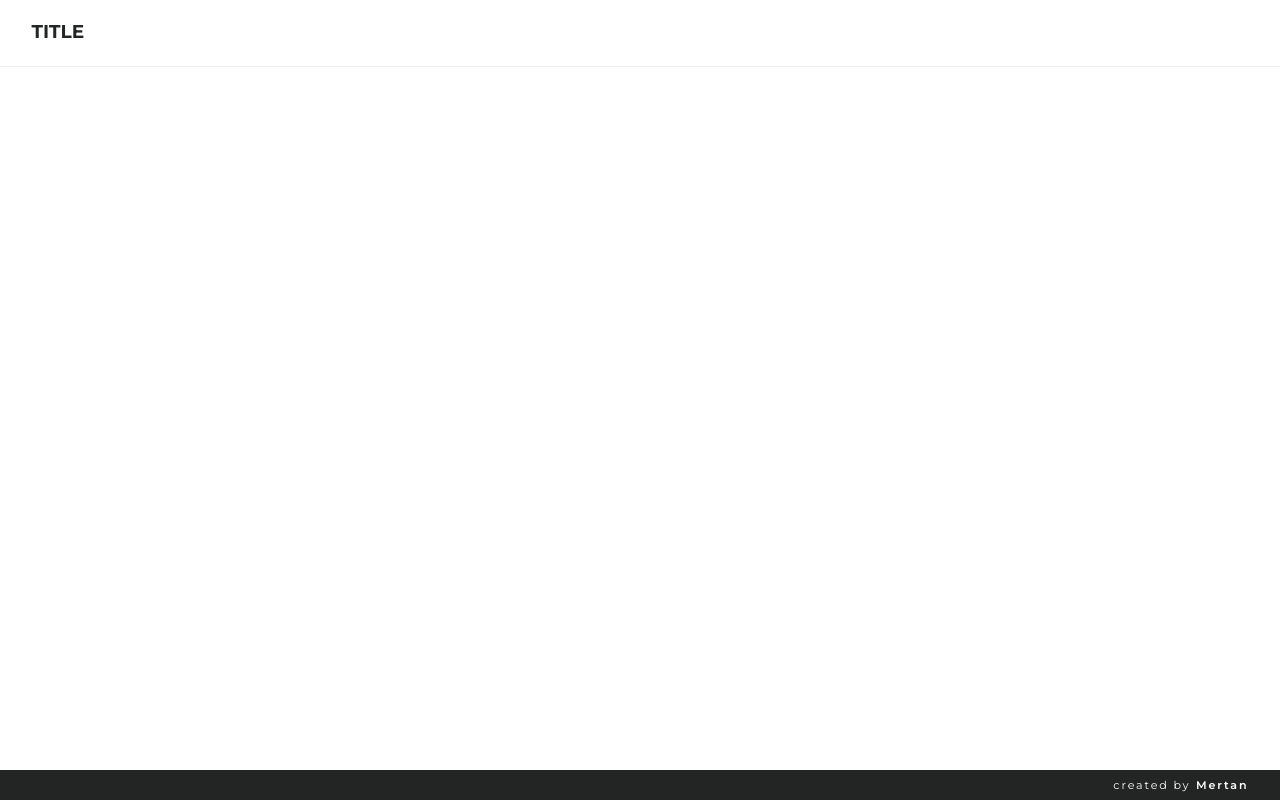
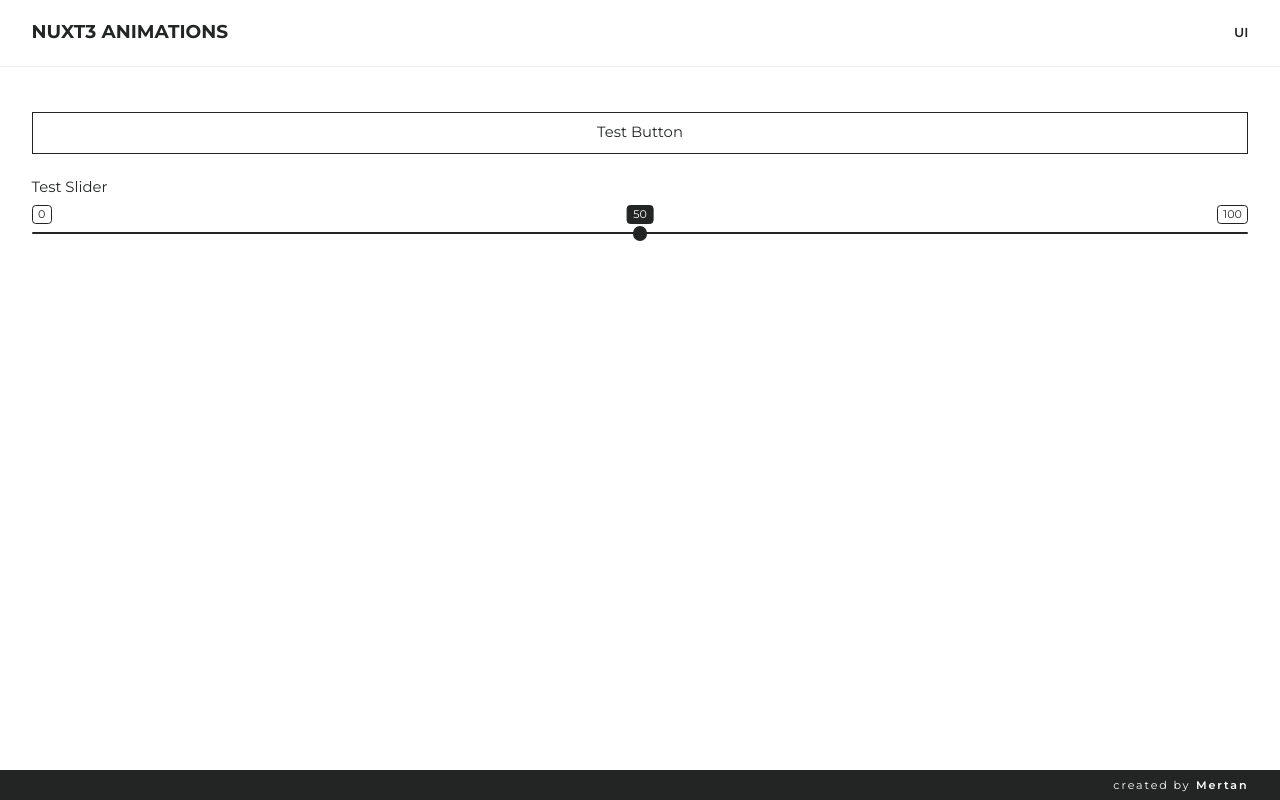
Before and after one commit to marten-mertan/nuxt3-template, a Nuxt app: page /ui in a window 1280 px wide. Built offline with nearby package versions, Linux system fonts and the light colour scheme.

Commit message:
add ui, update dependencies

```diff
--- a/assets/scss/shared/_variables.scss
+++ b/assets/scss/shared/_variables.scss
@@ -21,3 +21,6 @@ $burger-line-w: 2.4rem;
 /* Spacing */
 $padding: 2.4rem;
 $padding-m: 1.6rem;
+
+/* Transitions */
+$default-transition: .2s ease;
--- a/components/layout/header.vue
+++ b/components/layout/header.vue
@@ -10,9 +10,10 @@
           href="/"
           :class="$style.link"
         >
-          TITLE
+          Nuxt3 Animations
         </NuxtLink>
       </div>
+      <LayoutHeaderMenu />
     </div>
   </header>
 </template>
--- /dev/null
+++ b/components/layout/header/menu.vue
@@ -0,0 +1,38 @@
+<script setup lang="ts">
+
+</script>
+
+<template>
+  <header :class="$style.HeaderMenu">
+    <NuxtLink
+      to="/ui/"
+      :class="$style.link"
+    >
+      UI
+    </NuxtLink>
+  </header>
+</template>
+
+<style lang="scss" module>
+  .HeaderMenu {
+    display: flex;
+    align-items: center;
+    gap: 2.4rem;
+
+    @include respond-to(mobile) {
+      display: none;
+    }
+  }
+
+  .link {
+    font-size: 1.4rem;
+    font-weight: 600;
+    border-bottom: .1rem solid transparent;
+    padding: .4rem 0;
+    transition: border-bottom $default-transition;
+
+    &:hover {
+      border-bottom: .1rem solid $black;
+    }
+  }
+</style>
--- /dev/null
+++ b/components/ui/button.vue
@@ -0,0 +1,25 @@
+<script setup lang="ts">
+</script>
+
+<template>
+  <button :class="$style.UiButton">
+    <slot />
+  </button>
+</template>
+
+<style lang="scss" module>
+.UiButton {
+  font-size: 1.6rem;
+  padding: 1.2rem 2.4rem;
+  cursor: pointer;
+  background-color: $white;
+  color: $black;
+  border: .1rem solid $black;
+  transition: color $default-transition, background-color $default-transition;
+
+  &:hover {
+    background-color: $black;
+    color: $white;
+  }
+}
+</style>
--- /dev/null
+++ b/components/ui/inputSlider.vue
@@ -0,0 +1,139 @@
+<script setup lang="ts">
+const props = withDefaults(defineProps<{
+  modelValue: number
+  min: number
+  max: number
+  step?: number
+  label?: string
+}>(), {
+  step: 1,
+  label: '',
+})
+
+const emit = defineEmits<{
+  (e: 'update:modelValue', value: number): void
+}>()
+
+const value = computed({
+  get: () => props.modelValue,
+  set: (val: number) => emit('update:modelValue', val),
+})
+</script>
+
+<template>
+  <div :class="$style.UiInputSlider">
+    <p
+      v-if="label"
+      :class="$style.label"
+    >
+      {{ $props.label }}
+    </p>
+    <div :class="$style.wrapper">
+      <div :class="$style.min">
+        {{ min }}
+      </div>
+      <input
+        v-model.number="value"
+        :class="$style.slider"
+        type="range"
+        :min="min"
+        :max="max"
+        :step="step"
+        @input="(e: Event) => emit('update:modelValue', (e.target as HTMLInputElement).valueAsNumber)"
+      >
+      <div :class="$style.value">
+        {{ value }}
+      </div>
+      <div :class="$style.max">
+        {{ max }}
+      </div>
+    </div>
+  </div>
+</template>
+
+<style lang="scss" module>
+.UiInputSlider {
+  position: relative;
+}
+
+.label {
+  margin: 0 0 .8rem 0;
+  font-size: 1.6rem;
+  color: $black;
+}
+
+.wrapper {
+  position: relative;
+  display: flex;
+  align-items: flex-end;
+  height: 3.1rem;
+}
+
+.slider {
+  flex: 1;
+  cursor: pointer;
+  height: .2rem;
+  background: $black;
+  border-radius: .4rem;
+  transition: background-color $default-transition;
+
+  &::-webkit-slider-thumb {
+    appearance: none;
+    width: 1.6rem;
+    height: 1.6rem;
+    background: $black;
+    cursor: pointer;
+    border-radius: 50%;
+    transition: transform $default-transition;
+
+    &:hover {
+      transform: scale(1.1);
+    }
+  }
+
+  &::-moz-range-thumb {
+    width: 1.6rem;
+    height: 1.6rem;
+    background: $black;
+    cursor: pointer;
+    border-radius: 50%;
+    transition: transform $default-transition;
+
+    &:hover {
+      transform: scale(1.1);
+    }
+  }
+}
+
+.min, .max {
+  position: absolute;
+  top: 0;
+  background: $white;
+  color: $black;
+  padding: .2rem .6rem;
+  border-radius: .4rem;
+  font-size: 1.2rem;
+  border: .1rem solid $black;
+}
+
+.min {
+  left: 0;
+}
+
+.max {
+  right: 0;
+}
+
+.value {
+  position: absolute;
+  top: 0;
+  left: 50%;
+  transform: translateX(-50%);
+  background: $black;
+  color: $white;
+  padding: .2rem .6rem;
+  border-radius: .4rem;
+  font-size: 1.2rem;
+  border: .1rem solid $black;
+}
+</style>
--- a/layouts/default.vue
+++ b/layouts/default.vue
@@ -1,4 +1,4 @@
-<script setupt lang="ts">
+<script setup lang="ts">
 </script>
 
 <template>
--- a/package.json
+++ b/package.json
@@ -16,7 +16,7 @@
     "@nuxt/eslint": "^1.2.0",
     "eslint": "^9.22.0",
     "normalize.css": "^8.0.1",
-    "nuxt": "^3.16.0",
+    "nuxt": "^3.19.3",
     "vue": "^3.5.13",
     "vue-router": "^4.5.0"
   },
--- /dev/null
+++ b/pages/ui.vue
@@ -0,0 +1,31 @@
+<script setup lang="ts">
+const inputSliderValue = ref(50)
+</script>
+
+<template>
+  <div :class="[$style.UiPage, 'page']">
+    <div :class="[$style.container, 'container']">
+      <UiButton>
+        Test Button
+      </UiButton>
+      <UiInputSlider
+        v-model="inputSliderValue"
+        :min="0"
+        :max="100"
+        label="Test Slider"
+      />
+    </div>
+  </div>
+</template>
+
+<style lang="scss" module>
+.UiPage {
+  //
+}
+
+.container {
+  display: flex;
+  flex-direction: column;
+  gap: 2.4rem;
+}
+</style>
```
Also changed, not shown: 1 other file (tests, documents, lock files or other folders).
